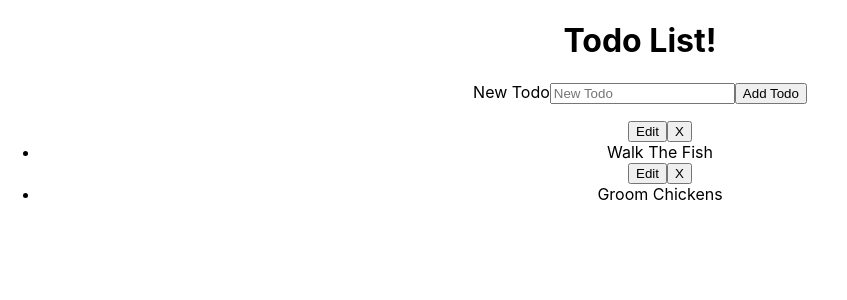
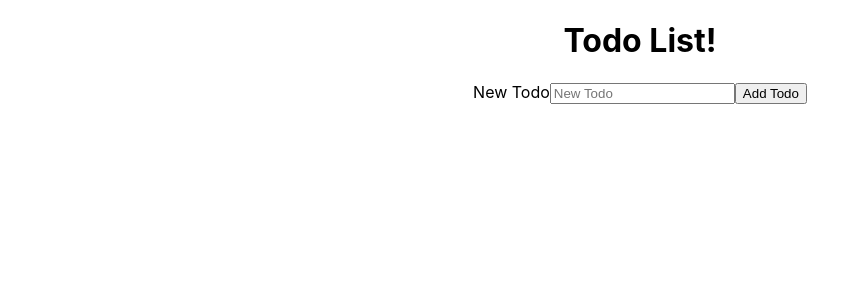
Before and after one commit to khalil06/React-Todo-List, a React (Create React App) app: page / in a window 1280 px wide. Shown: the top 300 px of the page, without its empty margins (0-847 px from the left). Built offline with nearby package versions, Linux system fonts and the light colour scheme.

Commit message:
removing

```diff
--- a/src/NewTodoForm.jsx
+++ b/src/NewTodoForm.jsx
@@ -1,4 +1,5 @@
 import React, { Component } from "react";
+import uuid from "uuid/dist/v4";
 
 export default class NewTodoForm extends Component {
   constructor(props) {
@@ -17,7 +18,7 @@
   }
   handleSubmit(evt) {
     evt.preventDefault();
-    this.props.createTodo(this.state);
+    this.props.createTodo({ ...this.state, id: uuid() });
     this.setState({ task: "" });
   }
   render() {
--- a/src/Todo.jsx
+++ b/src/Todo.jsx
@@ -1,11 +1,20 @@
 import React, { Component } from "react";
 
 export default class Todo extends Component {
+  constructor(props) {
+    super(props);
+
+    this.state = {};
+    this.handleRemove = this.handleRemove.bind(this);
+  }
+  handleRemove() {
+    this.props.removeTodo(this.props.id);
+  }
   render() {
     return (
       <div>
         <button>Edit</button>
-        <button>X</button>
+        <button onClick={this.handleRemove}>X</button>
         <li>{this.props.task}</li>
       </div>
     );
--- a/src/TodoList.jsx
+++ b/src/TodoList.jsx
@@ -7,16 +7,28 @@
     super(props);
 
     this.state = {
-      todos: [{ task: "Walk The Fish" }, { task: "Groom Chickens" }],
+      todos: [],
     };
     this.create = this.create.bind(this);
+    this.remove = this.remove.bind(this);
   }
   create(newTodo) {
     this.setState({ todos: [...this.state.todos, newTodo] });
   }
-
+  remove(id) {
+    this.setState({
+      todos: this.state.todos.filter((t) => t.id !== id),
+    });
+  }
   render() {
-    const todos = this.state.todos.map((todo) => <Todo task={todo.task} />);
+    const todos = this.state.todos.map((todo) => (
+      <Todo
+        key={todo.id}
+        id={todo.id}
+        task={todo.task}
+        removeTodo={this.remove}
+      />
+    ));
     return (
       <div>
         <h1>Todo List!</h1>
```
